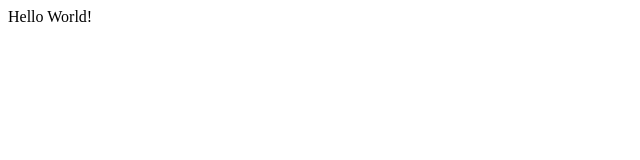
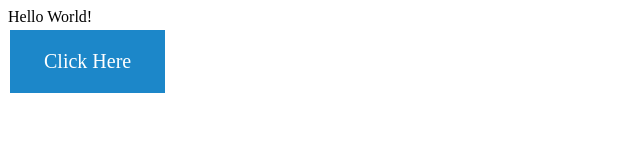
Before and after one commit to eoin-mn/eoin-mn.github.io, a plain HTML site: page Activity2.html in a window 1280 px wide. Shown: the whole page, without its empty margins (0-640 px from the left). Drawn offline with Linux system fonts and the light colour scheme.

Commit message:
Update Activity2.html

```diff
--- a/Activity2.html
+++ b/Activity2.html
@@ -18,6 +18,24 @@ h2 { }
 <main
 <h1>Hello World!</>
 
+
+ <br>
+ <!DOCTYPE html>
+<html>
+<head>
+<title>Title of the doc</title>
+<style>
+.button {
+background-color: #1c87c9; border: none; color: white; padding: 20px 34px; text-align: center; text-decoration: none; display: inline-block; font-size: 20px; margin: 4px 2px; cursor: pointer;
+}
+</style>
+</head>
+<body> <a href="https://eoin-mn.github.io\index.html" class="button">Click Here</a>
+</body>
+</html>
+
+
+
 </main>
 <!-- footer /footer -->
 </body>
```
